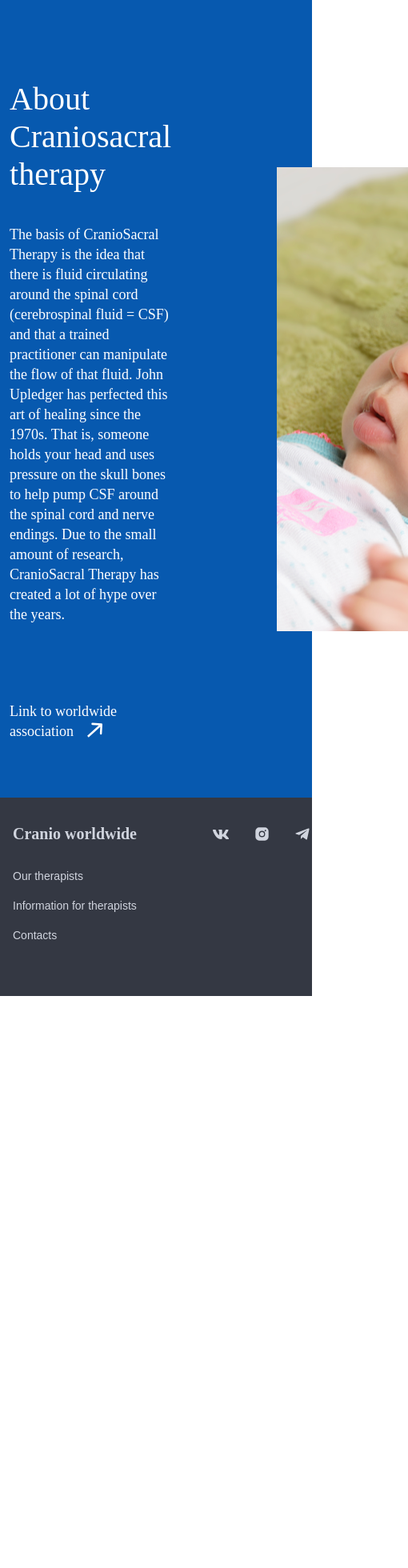
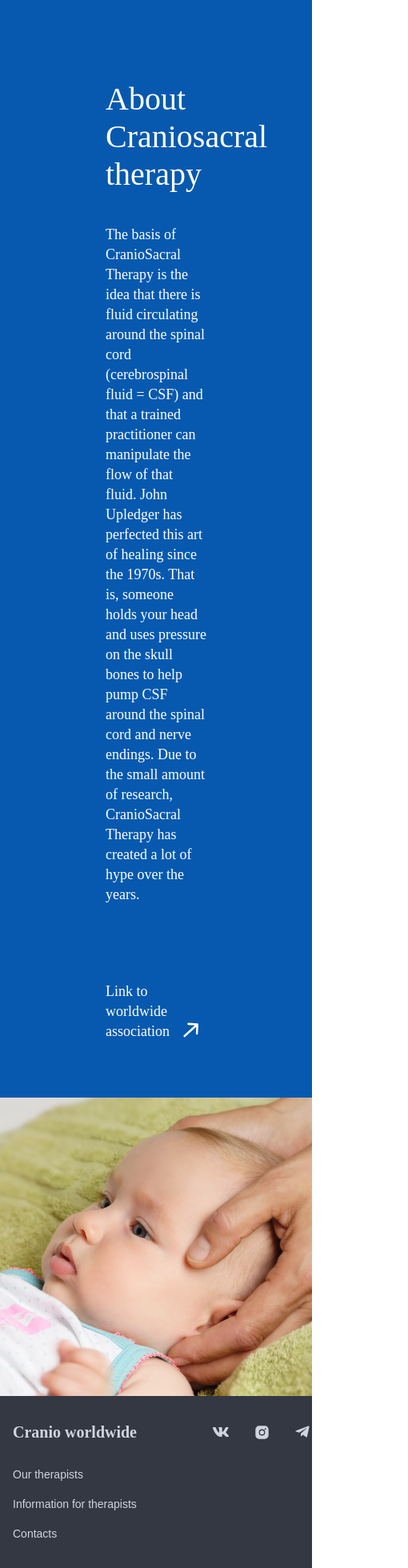
Before and after one commit to Cranio-worldwide/frontend, a Next.js app: page / in a window 390 px wide. Shown: the top 1960 px of the page at 80% size, 510 px wide, since content can reach past the window. Before the commit the page ends 1245 px from the top, so only its background shows below. Built offline with nearby package versions, Linux system fonts and the light colour scheme.

Commit message:
refactor: add Image next.js  component instead of img

```diff
--- a/src/components/About/About.module.scss
+++ b/src/components/About/About.module.scss
@@ -11,7 +11,9 @@
   background-color: $accent-dark;
 
   @media screen and (max-width: 900px) {
+    display: flex;
     flex-direction: column;
+    max-width: 700px;
   }
 }
 
@@ -26,6 +28,7 @@
   font-weight: 400;
   color: $white;
   grid-column: 1;
+  grid-row: 1;
 }
 
 .heading {
@@ -53,8 +56,13 @@
 
 .image {
   grid-column: 2;
-  min-height: 580px;
-  background-image: url(../../images/about-img.png);
-  background-repeat: no-repeat;
-  background-size: cover;
+  grid-row: 1;
+  width: 100%;
+  height: 100%;
+  object-fit: cover;
+
+
+  @media screen and (max-width: 900px) {
+    grid-row: 1;
+  }
 }
--- a/src/components/About/About.tsx
+++ b/src/components/About/About.tsx
@@ -1,4 +1,6 @@
-import styles from "./About.module.scss";
+import styles from './About.module.scss';
+import aboutImg from '../../images/about-img.png';
+import Image from 'next/image';
 
 export const About = () => {
   const aboutText = `
@@ -12,7 +14,7 @@ export const About = () => {
         <p>{aboutText}</p>
         <a href="#" className={styles.link}>Link to worldwide association</a>
       </div>
-      <div className={styles.image}></div>
+      <Image className={styles.image} src={aboutImg} alt="" />
     </div>
   )
 }
```
Also changed, not shown: src/static/about-img.png (added).
